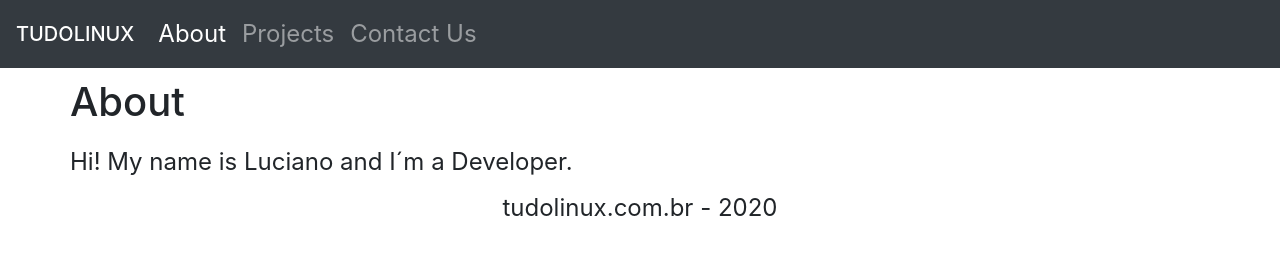
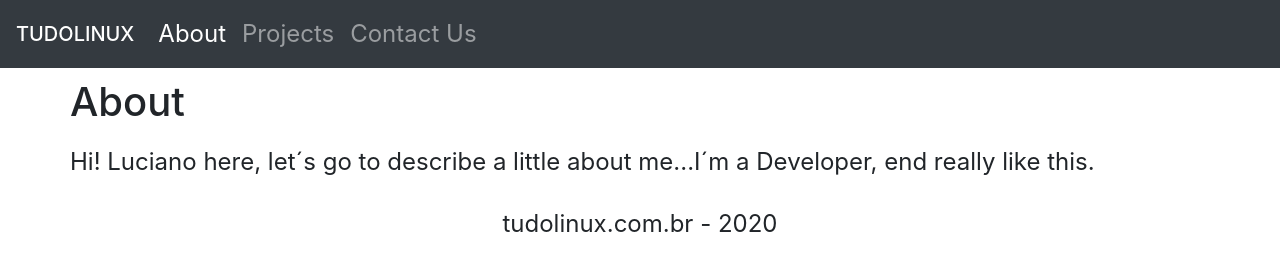
Before and after one commit to zangeronimo/tudolinux, a plain HTML site: page Project/src/about.htm in a window 1280 px wide. Drawn offline with nearby package versions, Linux system fonts and the light colour scheme.

Commit message:
layout pages

```diff
--- a/Project/src/about.htm
+++ b/Project/src/about.htm
@@ -38,7 +38,10 @@
     </div>
 
     <div class="row" style="margin-top: 10px;">
-      Hi! My name is Luciano and I´m a Developer.
+      <p>Hi! Luciano here, let´s go to describe a little about me...</p>
+      <p>
+        I´m a Developer, end really like this.<br />
+      </p>
     </div>
   </div>
   <footer class="text-center" style="margin-top: 10px;">
```
